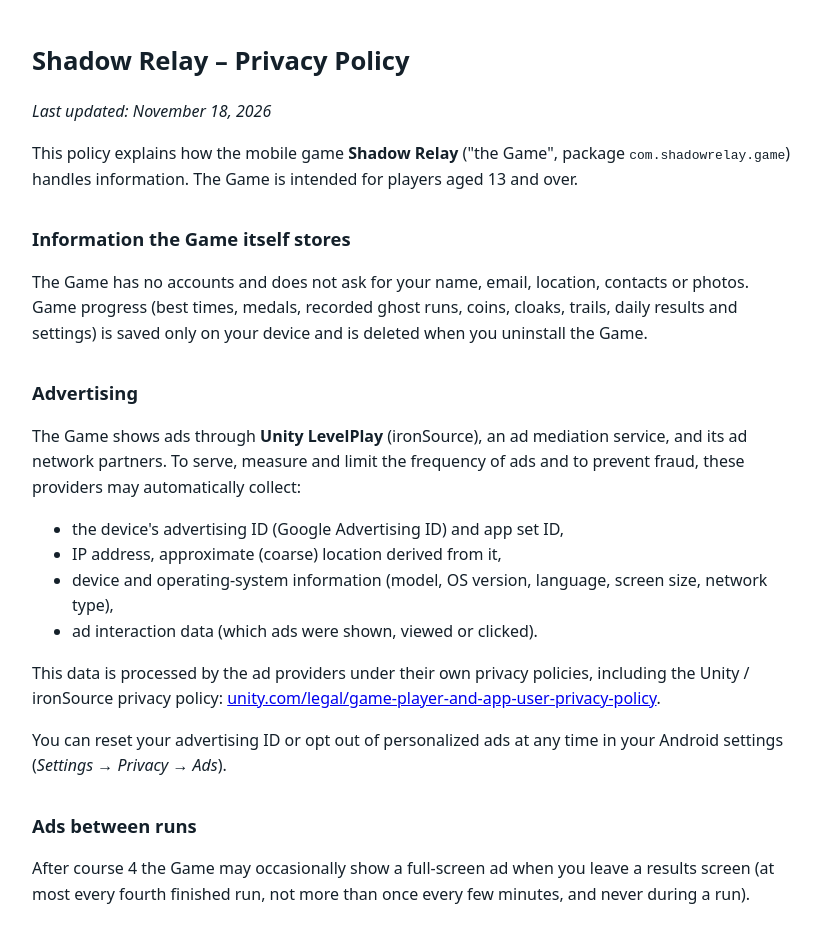
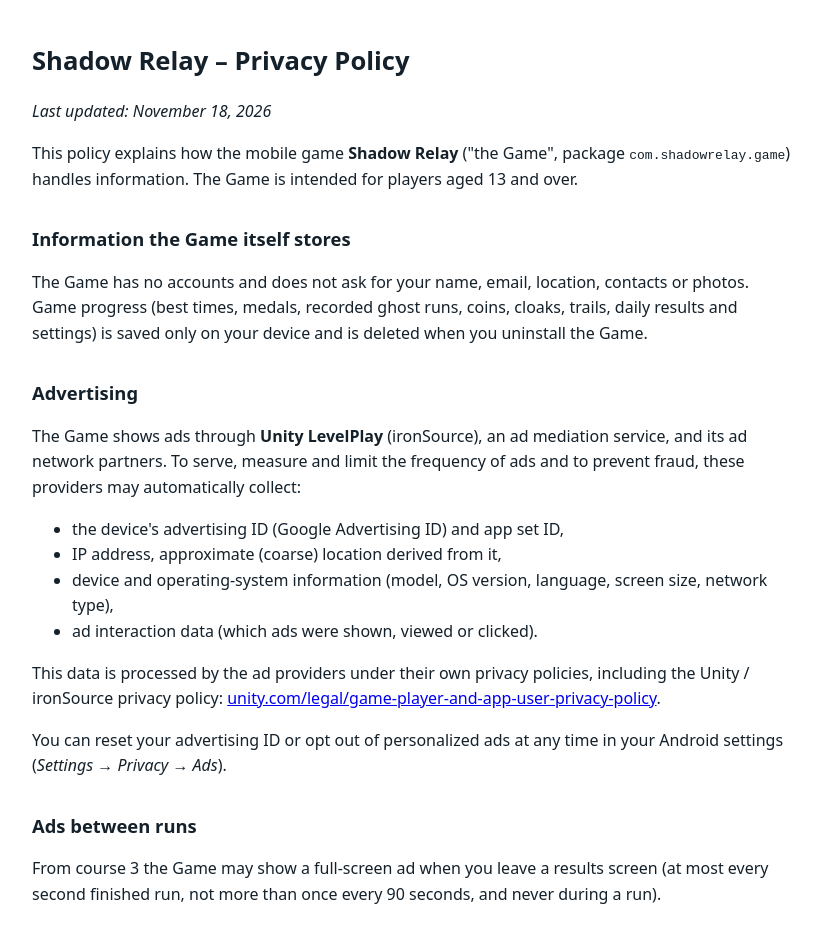
Before and after one commit to stdSheraz/shadow-relay-privacy, a plain HTML site: page index.html in a window 1280 px wide. Shown: the top 937 px of the page, without its empty margins (228-1049 px from the left). Drawn offline with Linux system fonts and the light colour scheme.

Commit message:
Update ad wording
Co-Authored-By: Claude Fable 5.2 <noreply@anthropic.com>

```diff
--- a/index.html
+++ b/index.html
@@ -31,7 +31,7 @@
 <p>You can reset your advertising ID or opt out of personalized ads at any time in your Android settings (<em>Settings → Privacy → Ads</em>).</p>
 
 <h2>Ads between runs</h2>
-<p>After course 4 the Game may occasionally show a full-screen ad when you leave a results screen (at most every fourth finished run, not more than once every few minutes, and never during a run).</p>
+<p>From course 3 the Game may show a full-screen ad when you leave a results screen (at most every second finished run, not more than once every 90 seconds, and never during a run).</p>
 
 <h2>Rewarded ads</h2>
 <p>Some optional features (doubling the coins of a run, racing a locked ghost, or opening a course early) let you choose to watch a video ad. Watching is always optional.</p>
```
